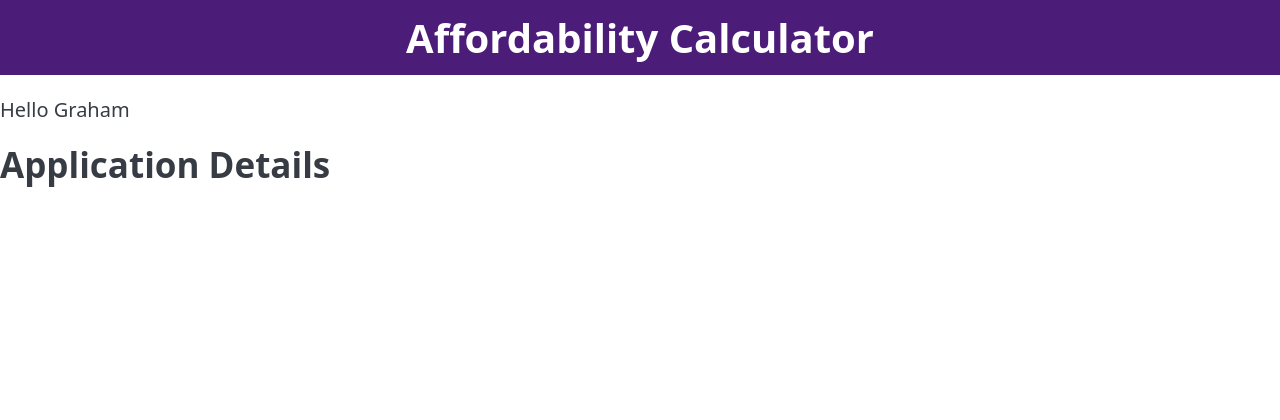
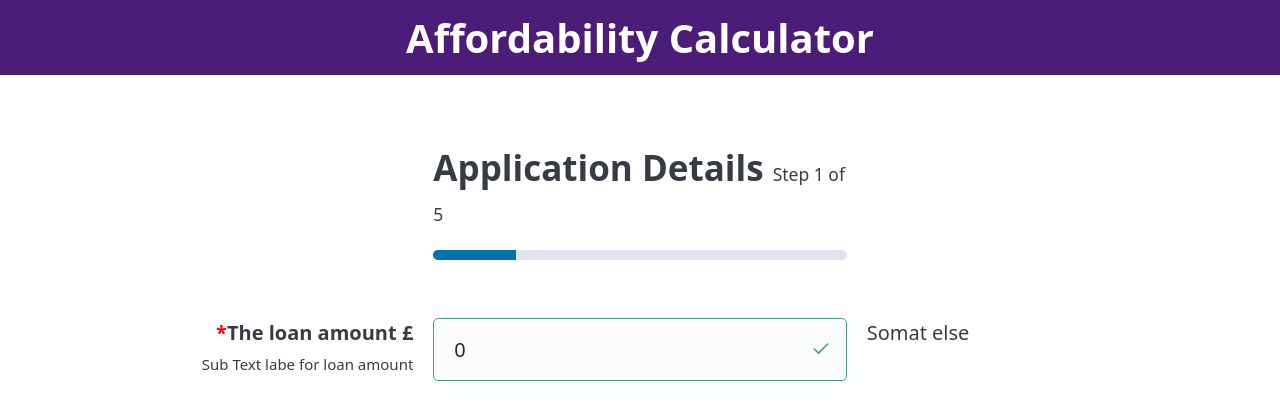
Before and after one commit to RwCCGB/SBS-Affordability-FE, a Next.js app: page / in a window 1280 px wide. Shown: the top 420 px of the page. Built offline with nearby package versions, Linux system fonts and the light colour scheme.

Commit message:
GRW - sections added, genericTextBox added.

```diff
--- a/src/UIComponents/Sections/applicantInfo.tsx
+++ b/src/UIComponents/Sections/applicantInfo.tsx
@@ -1,7 +1,48 @@
-const applicantInfo = ({}) => {
-    return(
-        <h2>Applicant Info</h2>
+"use client";
+import React from 'react';
+import type {Section} from '@/app/appData/sectionInfo';
+import type { formField } from '@/app/appData/applicationInfo';
+
+import GenericTextField from '../formControls/GenericTextboxControl';
+
+type DataAccess = {
+    application : formField[];
+    onchangeCall?: (...args: any[]) => void;
+    onvalidateCall?: (...args: any[]) => void;
+}
+type Props = {
+    sectionInfo : Section;
+    dataAccess? : DataAccess;
+}
+
+const applicantInfo: React.FC<Props> = ({
+    sectionInfo, dataAccess,
+}) =>{
+    if(dataAccess !== undefined)
+    {
+    return (
+         <div>
+            <div className="grid">
+                <p></p>
+                <h2>{sectionInfo.sectionTitle} <span className="progressText">Step 2 of 5</span></h2>
+                <p></p>
+            </div>
+            <div className="grid">
+                <p></p>
+                <p><progress value={sectionInfo.percentageProgress} max="100" /></p>
+                <p></p>
+            </div>
+
+            <GenericTextField
+                field={dataAccess.application.filter(
+                    f => f.name == "purchasePrice")}
+                onchange={dataAccess.onchangeCall}
+                onvalidate={dataAccess.onvalidateCall}
+            />
+
+         </div>
     )
+    }
 }
 
 export default applicantInfo
--- a/src/UIComponents/Sections/applicationDetails.tsx
+++ b/src/UIComponents/Sections/applicationDetails.tsx
@@ -1,9 +1,12 @@
 "use client";
 import React from 'react';
 import type {Section} from '@/app/appData/sectionInfo';
+import type { formField } from '@/app/appData/applicationInfo';
+
+import GenericTextField from '../formControls/GenericTextboxControl';
 
 type DataAccess = {
-    application : unknown;
+    application : formField[];
     onchangeCall?: (...args: any[]) => void;
     onvalidateCall?: (...args: any[]) => void;
 }
@@ -15,11 +18,31 @@ type Props = {
 const ApplicationDetails: React.FC<Props> = ({
     sectionInfo, dataAccess,
 }) =>{
+    if(dataAccess !== undefined)
+    {
     return (
-        <section>
-            <h2>{sectionInfo.sectionTitle}</h2>
-        </section>
+         <div>
+            <div className="grid">
+                <p></p>
+                <h2>{sectionInfo.sectionTitle} <span className="progressText">Step 1 of 5</span></h2>
+                <p></p>
+            </div>
+            <div className="grid">
+                <p></p>
+                <p><progress value={sectionInfo.percentageProgress} max="100" /></p>
+                <p></p>
+            </div>
+
+            <GenericTextField
+                field={dataAccess.application.filter(
+                    f => f.name == "loanAmount")}
+                onchange={dataAccess.onchangeCall}
+                onvalidate={dataAccess.onvalidateCall}
+            />
+
+         </div>
     )
+    }
 }
 
 export default ApplicationDetails
--- a/src/UIComponents/Sections/expenditure.tsx
+++ b/src/UIComponents/Sections/expenditure.tsx
@@ -1,7 +1,40 @@
-const expenditure = ({}) => {
-    return(
-        <h2>Expenditure</h2>
+"use client";
+import React from 'react';
+import type {Section} from '@/app/appData/sectionInfo';
+import type { formField } from '@/app/appData/applicationInfo';
+
+import GenericTextField from '../formControls/GenericTextboxControl';
+
+type DataAccess = {
+    application : formField[];
+    onchangeCall?: (...args: any[]) => void;
+    onvalidateCall?: (...args: any[]) => void;
+}
+type Props = {
+    sectionInfo : Section;
+    dataAccess? : DataAccess;
+}
+
+const expenditure: React.FC<Props> = ({
+    sectionInfo, dataAccess,
+}) =>{
+    if(dataAccess !== undefined)
+    {
+    return (
+         <div>
+            <div className="grid">
+                <p></p>
+                <h2>{sectionInfo.sectionTitle} <span className="progressText">Step 4 of 5</span></h2>
+                <p></p>
+            </div>
+            <div className="grid">
+                <p></p>
+                <p><progress value={sectionInfo.percentageProgress} max="100" /></p>
+                <p></p>
+            </div>
+         </div>
     )
+    }
 }
 
 export default expenditure
--- a/src/UIComponents/Sections/income.tsx
+++ b/src/UIComponents/Sections/income.tsx
@@ -1,7 +1,40 @@
-const income = ({}) => {
-    return(
-        <h2>Income</h2>
+"use client";
+import React from 'react';
+import type {Section} from '@/app/appData/sectionInfo';
+import type { formField } from '@/app/appData/applicationInfo';
+
+import GenericTextField from '../formControls/GenericTextboxControl';
+
+type DataAccess = {
+    application : formField[];
+    onchangeCall?: (...args: any[]) => void;
+    onvalidateCall?: (...args: any[]) => void;
+}
+type Props = {
+    sectionInfo : Section;
+    dataAccess? : DataAccess;
+}
+
+const income: React.FC<Props> = ({
+    sectionInfo, dataAccess,
+}) =>{
+    if(dataAccess !== undefined)
+    {
+    return (
+         <div>
+            <div className="grid">
+                <p></p>
+                <h2>{sectionInfo.sectionTitle} <span className="progressText">Step 3 of 5</span></h2>
+                <p></p>
+            </div>
+            <div className="grid">
+                <p></p>
+                <p><progress value={sectionInfo.percentageProgress} max="100" /></p>
+                <p></p>
+            </div>
+         </div>
     )
+    }
 }
 
 export default income
--- a/src/UIComponents/Sections/result.tsx
+++ b/src/UIComponents/Sections/result.tsx
@@ -1,7 +1,40 @@
-const result = ({}) => {
-    return(
-        <h2>Result</h2>
+"use client";
+import React from 'react';
+import type {Section} from '@/app/appData/sectionInfo';
+import type { formField } from '@/app/appData/applicationInfo';
+
+import GenericTextField from '../formControls/GenericTextboxControl';
+
+type DataAccess = {
+    application : formField[];
+    onchangeCall?: (...args: any[]) => void;
+    onvalidateCall?: (...args: any[]) => void;
+}
+type Props = {
+    sectionInfo : Section;
+    dataAccess? : DataAccess;
+}
+
+const result: React.FC<Props> = ({
+    sectionInfo, dataAccess,
+}) =>{
+    if(dataAccess !== undefined)
+    {
+    return (
+         <div>
+            <div className="grid">
+                <p></p>
+                <h2>{sectionInfo.sectionTitle} <span className="progressText">Step 5 of 5</span></h2>
+                <p></p>
+            </div>
+            <div className="grid">
+                <p></p>
+                <p><progress value={sectionInfo.percentageProgress} max="100" /></p>
+                <p></p>
+            </div>
+         </div>
     )
+    }
 }
 
 export default result
--- /dev/null
+++ b/src/UIComponents/formControls/GenericTextboxControl.tsx
@@ -0,0 +1,59 @@
+import { formField } from "@/app/appData/applicationInfo"
+
+type Props = {
+    field:formField[];
+    onchange?: (...args: any[]) => void;
+    onvalidate?: (...args: any[]) => void;
+}
+
+const GenericTextField : React.FC<Props> = ({
+    field,
+    onchange,
+    onvalidate}) =>
+    {
+        let reqAsterixClass = "hidden";
+        if(field[0].required){
+            reqAsterixClass = "requiredAsterix";
+        }
+
+        let inputType = 'text';
+        if(field[0].type == "number"){ inputType="number"}
+
+        return (
+            <div>
+                <div className="grid">
+                    <p></p>
+                    <small className="errorFieldText" id="invalid-helper">
+                        {field[0].errorMessage}
+                    </small>
+                    <p></p>
+                </div>
+                <div className="grid">
+                    <label htmlFor={"txt" + field[0].name}
+                        className="formLabel">
+                        <span className={reqAsterixClass}>*</span>
+                        {field[0].labelText}
+                        <br/><span className="labelSubtext">
+                            {field[0].labelSubtext}
+                        </span>
+                    </label>
+                    <input
+                        value={field[0].value}
+                        id={"txt" + field[0].name}
+                        className="inputField"
+                        onChange={onchange}
+                        onBlur={onvalidate}
+                        name={field[0].name}
+                        type={inputType}
+                        aria-invalid={!field[0].isValid}
+                        aria-describedby="invalid-helper">
+                    </input>
+                    <span className="postAppendField">
+                        {field[0].afterFieldText}
+                    </span>
+                </div>
+            </div>
+        )
+
+    }
+export default GenericTextField
--- a/src/app/page.tsx
+++ b/src/app/page.tsx
@@ -4,13 +4,13 @@ import { useState,useEffect } from 'react'
 import Header from "@/UIComponents/pageElements/header";
 
 import ApplicationDetails from '@/UIComponents/Sections/applicationDetails';
-import sectionApplicantInfo from '@/UIComponents/Sections/applicantInfo';
-import sectionIncome from '@/UIComponents/Sections/income';
-import sectionExpenditure from '@/UIComponents/Sections/expenditure';
-import sectionResult from '@/UIComponents/Sections/result';
+import ApplicantInfo from '@/UIComponents/Sections/applicantInfo';
+import IncomeSection from '@/UIComponents/Sections/income';
+import ExpenditureISection from '@/UIComponents/Sections/expenditure';
+import ResultSection from '@/UIComponents/Sections/result';
 
-import SectionInfo from '@/app/appData/sectionInfo';
-import FormData from '@/app/appData/applicationInfo';
+
+import ApplicationInfo from '@/app/appData/applicationInfo';
 import UpdateField from '@/app/appMethods/updateData';
 import ValidateField from '@/app/appMethods/validation';
 import DataConversion from '@/app/appMethods/dataConversion';
@@ -21,11 +21,11 @@ export default function Home() {
   const [hasValidated,updateHasValidated] = useState(false);
   const [currentSection, updateCurrentSection] = useState(0);
 
-  const section0 = getSectionById(0)!;
+  const activeSection = getSectionById(currentSection)!;
 
   const [affordabilityApplication,
     updateAffordabilityApplication] =
-      useState(FormData.GetFormData())
+      useState(ApplicationInfo.GetFormData())
 
   const fieldChange = (e : React.FormEvent<HTMLInputElement>) => {
     UpdateField(e,
@@ -81,20 +81,50 @@ export default function Home() {
       updateCurrentSection(backPage);
   }
 
-  let sectionsArray = [];
   const sectionData = {
     application:affordabilityApplication,
     onchangeCall:fieldChange,
     onvalidateCall:validateInput
   }
 
+  let SectionControls = [];
+  SectionControls.push(
+    <ApplicationDetails
+      sectionInfo={activeSection}
+      dataAccess={sectionData}/>);
+
+  SectionControls.push(
+    <ApplicantInfo
+      sectionInfo={activeSection}
+      dataAccess={sectionData}/>)
+
+    SectionControls.push(
+      <IncomeSection
+        sectionInfo={activeSection}
+        dataAccess={sectionData}/>)
+
+    SectionControls.push(
+      <ExpenditureISection
+        sectionInfo={activeSection}
+        dataAccess={sectionData}/>)
+
+    SectionControls.push(
+      <ResultSection
+        sectionInfo={activeSection}
+        dataAccess={sectionData}/>)
+
   return (
     <div>
-      <Header/>
-
-     <p>Hello Graham</p>
-     <ApplicationDetails sectionInfo={section0}/>
-
+      <header>
+        <Header/>
+      </header>
+      <section>
+        <form>
+          {
+            SectionControls[currentSection]
+          }
+        </form>
+      </section>
     </div>
-  );
+  )
 }
```
Also changed, not shown: src/app/appData/applicationInfo.tsx (renamed from src/app/appData/applicationInfo.jsx, +17 -0 lines).
